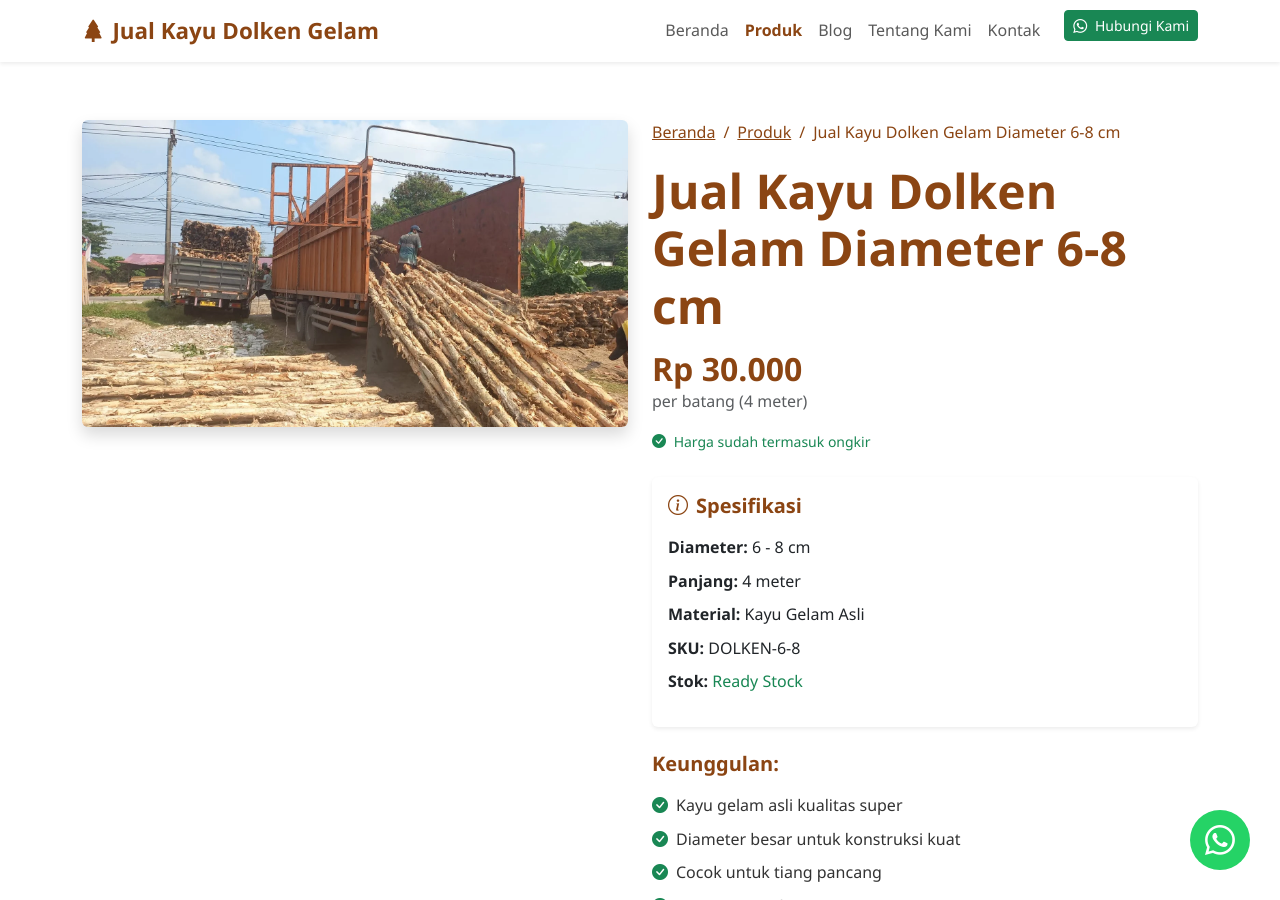
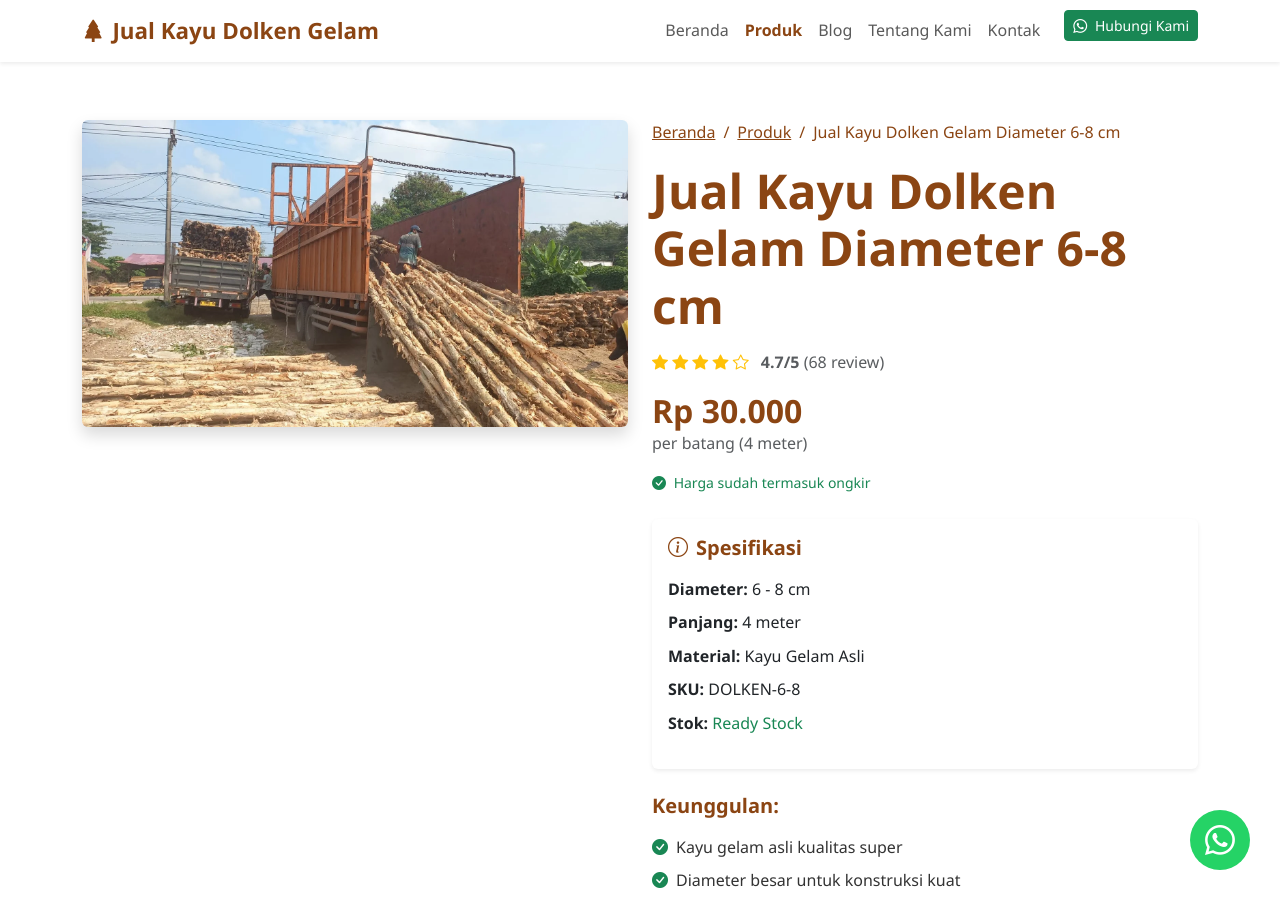
Before and after one commit to jualkayudolkengelam/jualkayudolkengelam.github.io, a Jekyll site: the page built from _products/kayu-dolken-6-8cm.md, in a window 1280 px wide and 900 px high. Built offline with Jekyll 4.4.1, drawn with Linux system fonts in a browser that asks for light colours.

Commit message:
fix : agreagt rating fixed

```diff
--- a/_layouts/product.html
+++ b/_layouts/product.html
@@ -72,6 +72,25 @@ layout: default
 
       {% if page.popular %}
       <span class="badge bg-warning text-dark mb-3"><i class="bi bi-star-fill me-1"></i> Produk Populer</span>
+      {% endif %}
+
+      <!-- Rating Display -->
+      {% if page.rating %}
+      <div class="product-rating mb-3">
+        <span class="text-warning me-2">
+          {% assign rating = page.rating %}
+          {% for i in (1..5) %}
+            {% if i <= rating %}
+              <i class="bi bi-star-fill"></i>
+            {% else %}
+              <i class="bi bi-star"></i>
+            {% endif %}
+          {% endfor %}
+        </span>
+        <span class="text-muted">
+          <strong>{{ page.rating }}/5</strong> ({{ page.review_count | default: 0 }} review)
+        </span>
+      </div>
       {% endif %}
 
       <div class="product-price-large mb-4">
--- a/_products/kayu-dolken-6-8cm.md
+++ b/_products/kayu-dolken-6-8cm.md
@@ -7,6 +7,9 @@ diameter: 6 - 8 cm
 image: /assets/images/products/jual-kayu-dolken-gelam-6-8cm-001.jpeg
 sku: DOLKEN-6-8
 popular: false
+rating: 4.7
+review_count: 68
+total_updates: 0
 features:
   - Kayu gelam asli kualitas super
   - Diameter besar untuk konstruksi kuat
```
Also changed, not shown: other parts of _layouts/product.html (+2 -2 lines), _products/kayu-dolken-10-12cm.md (+3 -0 lines), _products/kayu-dolken-4-6cm.md (+3 -0 lines), _products/kayu-dolken-8-10cm.md (+3 -0 lines).
